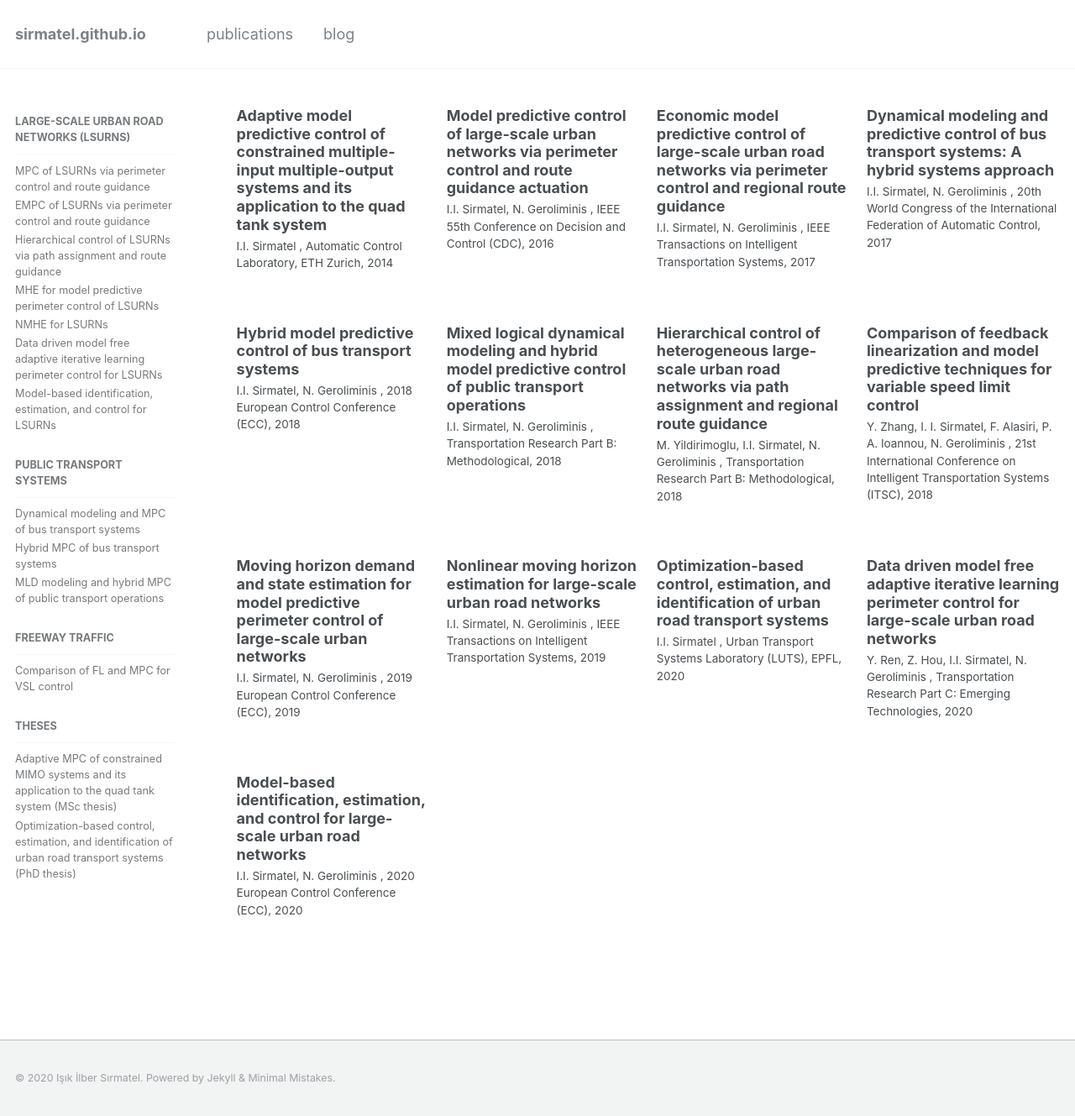
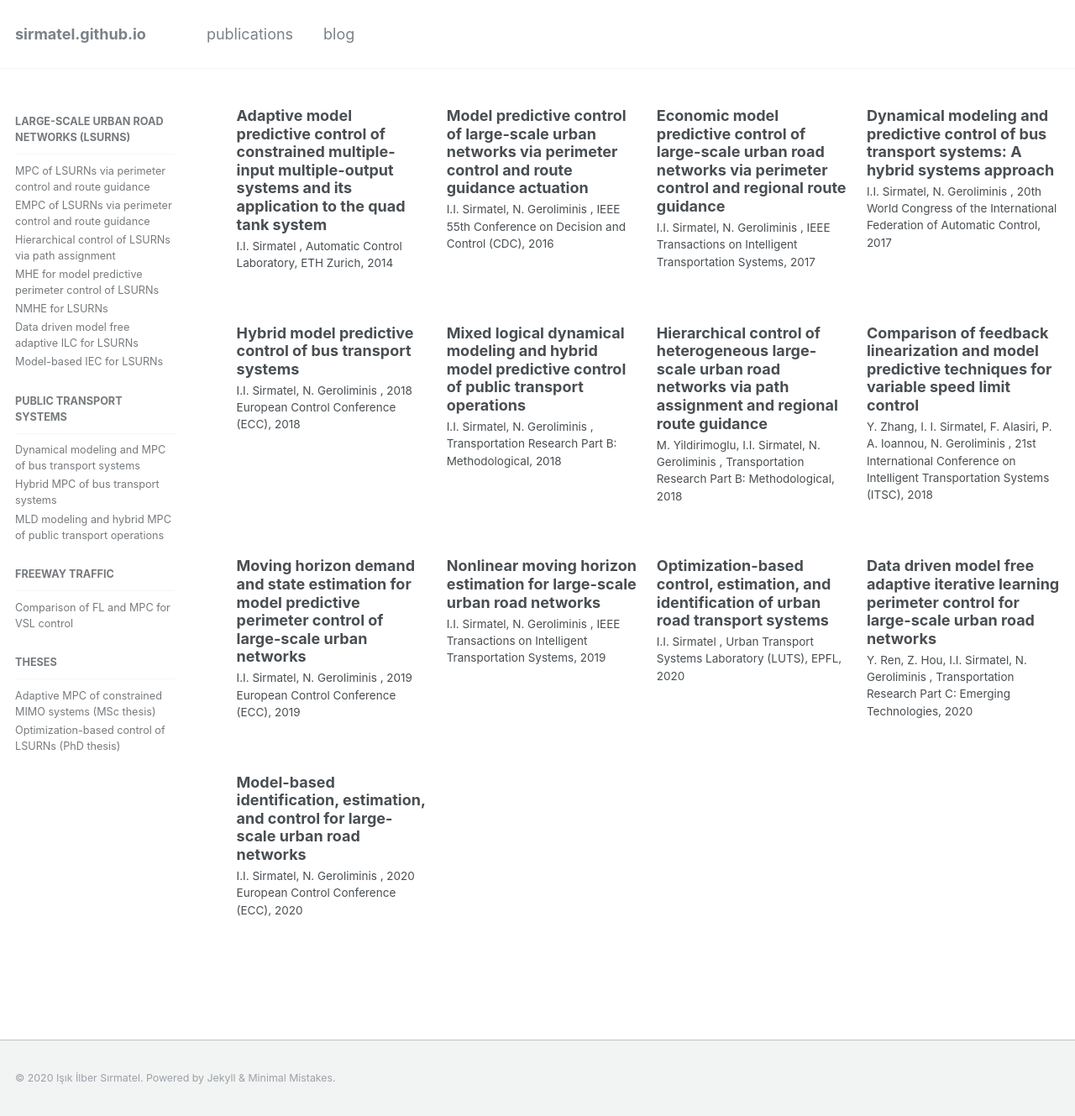
Before and after one commit to sirmatel/sirmatel.github.io, a Jekyll site: the page built from _pages/publications.md, in a window 1280 px wide and 1329 px high. Shown: the whole window at 84% size. Built offline with Jekyll 4.4.1, drawn with Linux system fonts in a browser that asks for light colours.

Commit message:
Update navigation.yml

```diff
--- a/_data/navigation.yml
+++ b/_data/navigation.yml
@@ -17,15 +17,15 @@ publications:
         url: /publications/sirmatel2016
       - title: "EMPC of LSURNs via perimeter control and route guidance"
         url: /publications/sirmatel2017
-      - title: "Hierarchical control of LSURNs via path assignment and route guidance"
+      - title: "Hierarchical control of LSURNs via path assignment"
         url: /publications/yildirimoglu2018
       - title: "MHE for model predictive perimeter control of LSURNs"
         url: /publications/sirmatel2019
       - title: "NMHE for LSURNs"
         url: /publications/sirmatel2019b
-      - title: "Data driven model free adaptive iterative learning perimeter control for LSURNs"
+      - title: "Data driven model free adaptive ILC for LSURNs"
         url: /publications/ren2020
-      - title: "Model-based identification, estimation, and control for LSURNs"
+      - title: "Model-based IEC for LSURNs"
         url: /publications/sirmatel2020b
   - title: public transport systems
     children:
@@ -41,9 +41,9 @@ publications:
         url: /publications/zhang2018
   - title: theses
     children:
-      - title: "Adaptive MPC of constrained MIMO systems and its application to the quad tank system (MSc thesis)"
+      - title: "Adaptive MPC of constrained MIMO systems (MSc thesis)"
         url: /publications/sirmatel2014
-      - title: "Optimization-based control, estimation, and identification of urban road transport systems (PhD thesis)"
+      - title: "Optimization-based control of LSURNs (PhD thesis)"
         url: /publications/sirmatel2020
 
 
```
